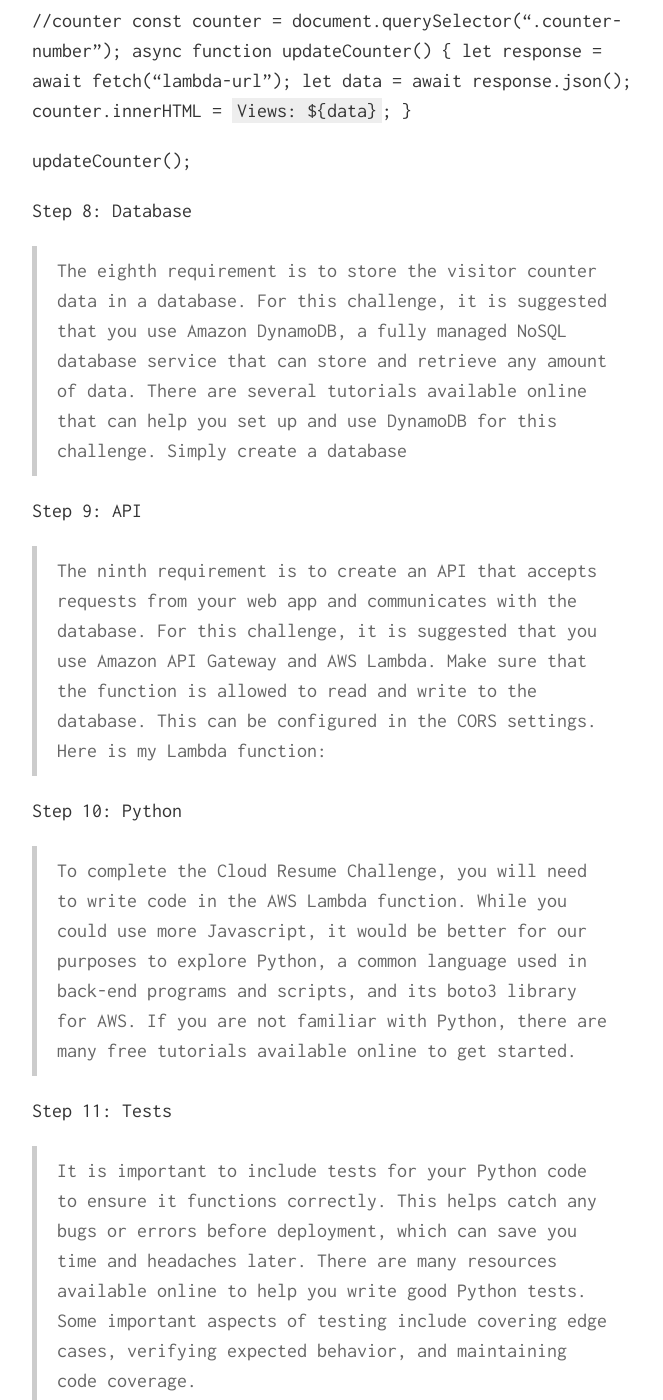
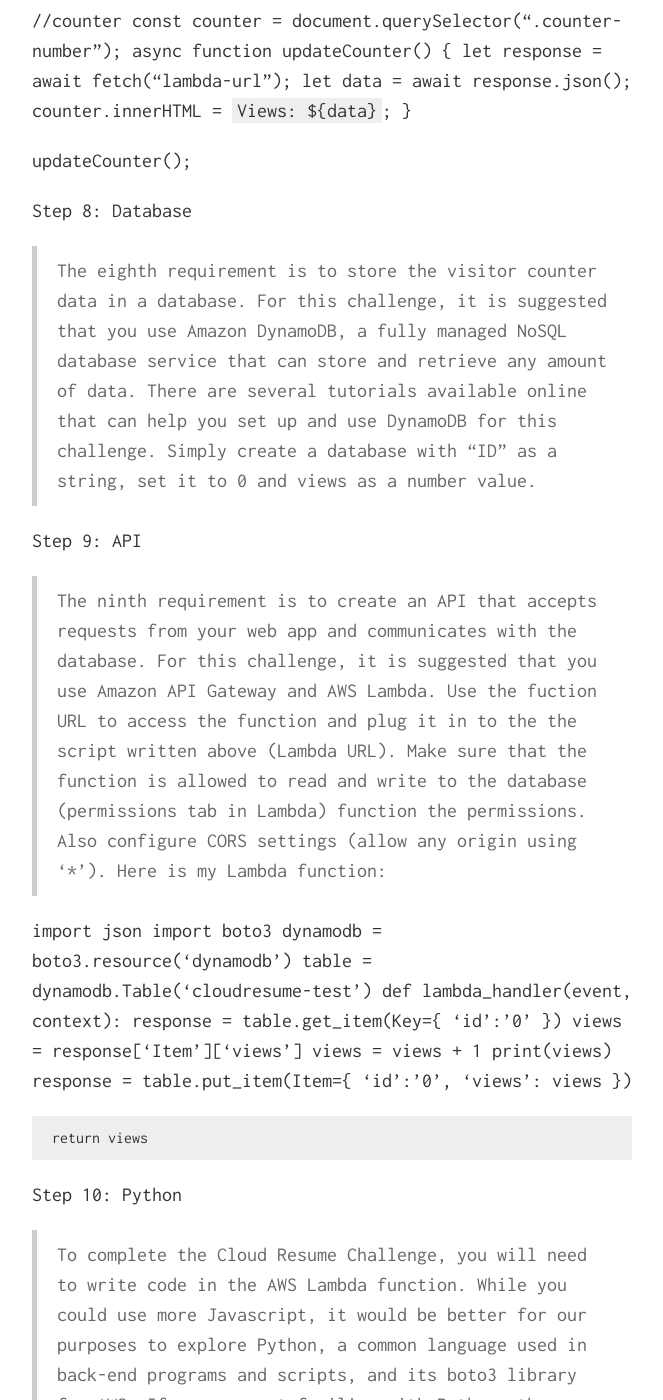
Before and after one commit to PendingUsername/PendingUsername.github.io, a Jekyll site: the page built from index.md, in a window 1280 px wide and 1400 px high, scrolled down 5206 px. Shown: the whole window, without its empty margins (308-971 px from the left). Built offline with Jekyll 4.4.1, drawn with Linux system fonts in a browser that asks for light colours; our own code applies the rules of GitHub Pages for plain Markdown files; some of the changed text lies outside the part shown.

Commit message:
Update index.md

```diff
--- a/index.md
+++ b/index.md
@@ -77,13 +77,31 @@ async function updateCounter() {
 updateCounter();
 
 Step 8: Database
-> The eighth requirement is to store the visitor counter data in a database. For this challenge, it is suggested that you use Amazon DynamoDB, a fully managed NoSQL database service that can store and retrieve any amount of data. There are several tutorials available online that can help you set up and use DynamoDB for this challenge. Simply create a database
+> The eighth requirement is to store the visitor counter data in a database. For this challenge, it is suggested that you use Amazon DynamoDB, a fully managed NoSQL database service that can store and retrieve any amount of data. There are several tutorials available online that can help you set up and use DynamoDB for this challenge. Simply create a database with "ID" as a string, set it to 0 and views as a number value.
 
 Step 9: API
-> The ninth requirement is to create an API that accepts requests from your web app and communicates with the database. For this challenge, it is suggested that you use Amazon API Gateway and AWS Lambda. Make sure that the function is allowed to read and write to the database. This can be configured in the CORS settings. Here is my Lambda function:
+> The ninth requirement is to create an API that accepts requests from your web app and communicates with the database. For this challenge, it is suggested that you use Amazon API Gateway and AWS Lambda. Use the fuction URL to access the function and plug it in to the the script written above (Lambda URL). Make sure that the function is allowed to read and write to the database (permissions tab in Lambda) function the permissions. Also configure CORS settings (allow any origin using '*'). Here is my Lambda function:
+
+import json
+import boto3
+dynamodb = boto3.resource('dynamodb')
+table = dynamodb.Table('cloudresume-test')
+def lambda_handler(event, context):
+    response = table.get_item(Key={
+        'id':'0'
+    })
+    views = response['Item']['views']
+    views = views + 1
+    print(views)
+    response = table.put_item(Item={
+        'id':'0',
+        'views': views
+    })
+
+    return views
 
 Step 10: Python
-> To complete the Cloud Resume Challenge, you will need to write code in the AWS Lambda function. While you could use more Javascript, it would be better for our purposes to explore Python, a common language used in back-end programs and scripts, and its boto3 library for AWS. If you are not familiar with Python, there are many free tutorials available online to get started.
+> To complete the Cloud Resume Challenge, you will need to write code in the AWS Lambda function. While you could use more Javascript, it would be better for our purposes to explore Python, a common language used in back-end programs and scripts, and its boto3 library for AWS. If you are not familiar with Python, there are many free tutorials available online to get started. See code above.
 
 Step 11: Tests
 > It is important to include tests for your Python code to ensure it functions correctly. This helps catch any bugs or errors before deployment, which can save you time and headaches later. There are many resources available online to help you write good Python tests. Some important aspects of testing include covering edge cases, verifying expected behavior, and maintaining code coverage.
```
